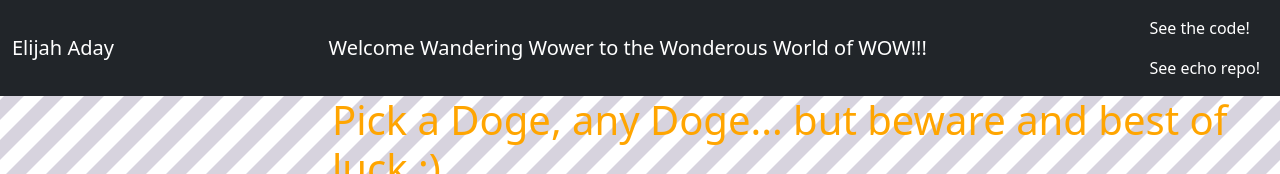
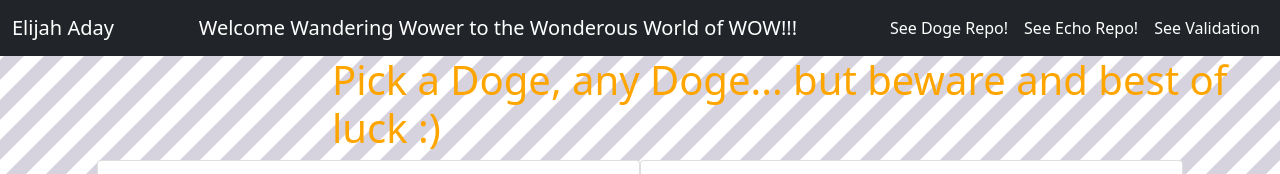
Before and after one commit to EAday22/doge_game2.0, a plain HTML site: page index.html in a window 1280 px wide. Shown: the top 174 px of the page. Drawn offline with nearby package versions, Linux system fonts and the light colour scheme.

Commit message:
Add files via upload

```diff
--- a/index.html
+++ b/index.html
@@ -19,8 +19,13 @@
 
         <ul class="navbar-nav">
           <li class="nav-item">
-            <a class="nav-link active" href="https://github.com/EAday22/doge_game2.0">See the code!</a>
-            <a class="nav-link active" href="https://github.com/EAday22/Echo_Lab">See echo repo!</a>
+            <a class="nav-link active" href="https://github.com/EAday22/doge_game2.0">See Doge Repo!</a>
+          </li>
+          <li>
+            <a class="nav-link active" href="https://github.com/EAday22/doge_game2.0">See Echo Repo!</a>
+          </li>
+          <li>
+            <a class="nav-link active" href="https://validator.w3.org/nu/?doc=https%3A%2F%2Feaday22.github.io%2Fdoge_game2.0%2F">See Validation</a>
           </li>
         </ul>
       </div>
```
